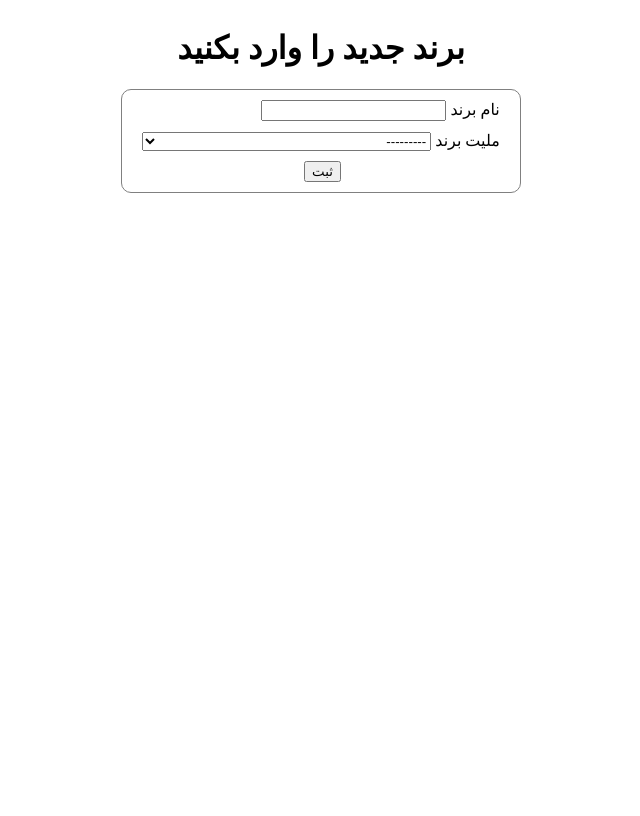
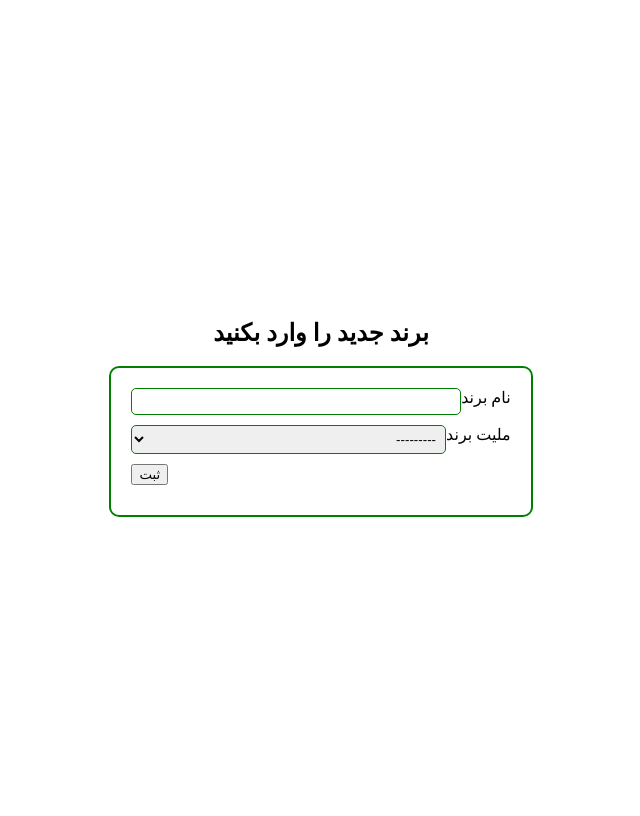
Before and after one commit to AliAkbarSobhanpour/PhoneManager, a Django app: page /create-brand in a window 1280 px wide. Shown: the whole page, without its empty margins (319-959 px from the left). Before the commit the page ends 193 px from the top, so only its background shows below. Run offline with Django 4.2, Linux system fonts and the light colour scheme.

Commit message:
fix the style of brand form

```diff
--- a/phone/forms.py
+++ b/phone/forms.py
@@ -50,6 +50,7 @@ class BrandForm(forms.ModelForm):
         model = Brand
         fields = "__all__"
 
+
     def clean(self):
         cleaned_data = super().clean()
 
--- a/phone/templates/phone/brand-form.html
+++ b/phone/templates/phone/brand-form.html
@@ -6,38 +6,64 @@
     <title>Document</title>
 
     <style>
-        .form-group{
-            margin: 10px;
+
+            .container {
+                display: flex;
+                flex-direction: column;
+                justify-content: center;
+                align-items: center;
+                height: 100vh;
+                direction: rtl;
             }
-        .form, .header {
-            display: grid;
-            place-items: center;
-            height: 50%;
-        }
-        form {
-            border: 1px solid gray;
+
+            .center {
+                width: 30%;
+                padding: 20px;
+                border: 2px solid green;
                 border-radius: 10px;
             }
+
             .warning {
-            background-color: #cc5c67;
-            border: 1px solid red;
-            border-radius: 10px;
-            margin: 5px;
-            padding: 2px;
+                border : 1px solid red;
+                background-color: rgb(201, 70, 70);
+                border-radius: 5px;
+                margin-bottom: 10px;
             }
+
+            .form-control{
+                display: flex;
+                margin-bottom: 10px;
+            }
+
+            input {
+                flex: 2;
+                padding: 5px;
+                border: 1px solid green;
+                border-radius: 5px;
+            }
+
+            #id_brand_national {
+                flex: 2;
+                padding: 5px;
+                border: 1px solid green;
+                border-radius: 5px;
+            }
+            .form-button {
+                display: flex;
+                justify-content: flex-end;
+            }
+
     </style>
 </head>
 <body>
-    <div class="header">
-        <h1 dir="rtl">
-          برند جدید را وارد بکنید
-        </h1>
+    <div class="container">
+        <div class="title">
+            <h2>برند جدید را وارد بکنید </h2>
         </div>
 
-    <div class="form" dir="rtl">
+        <div class="center">
             <form action="{% url 'brand-form-page' %}" method="post">
                 {% csrf_token %}
-            <div class="form-group">
 
                     {% if form.errors %}
                         <div class="warning">
@@ -47,21 +73,20 @@
                         </div>
                     {% endif %}
 
-                <div class="form-group">
+                    <div class="form-control">
                         {{ form.brand_name.label }}
                         {{ form.brand_name }}
                     </div>
 
-                <div class="form-group">
+                    <div class="form-control">
                         {{ form.brand_national.label }}
                         {{ form.brand_national }}
                     </div>
-
-
+                <div class="form-control form-button">
+                    <button type="submit">ثبت</button>
                 </div>
-
-            <button type="submit" style="margin-right: 45%; margin-bottom: 10px;">ثبت</button>
             </form>
+        </div>
     </div>
 </body>
 </html>
```
Lines whose indentation alone changed are shown as unchanged.
